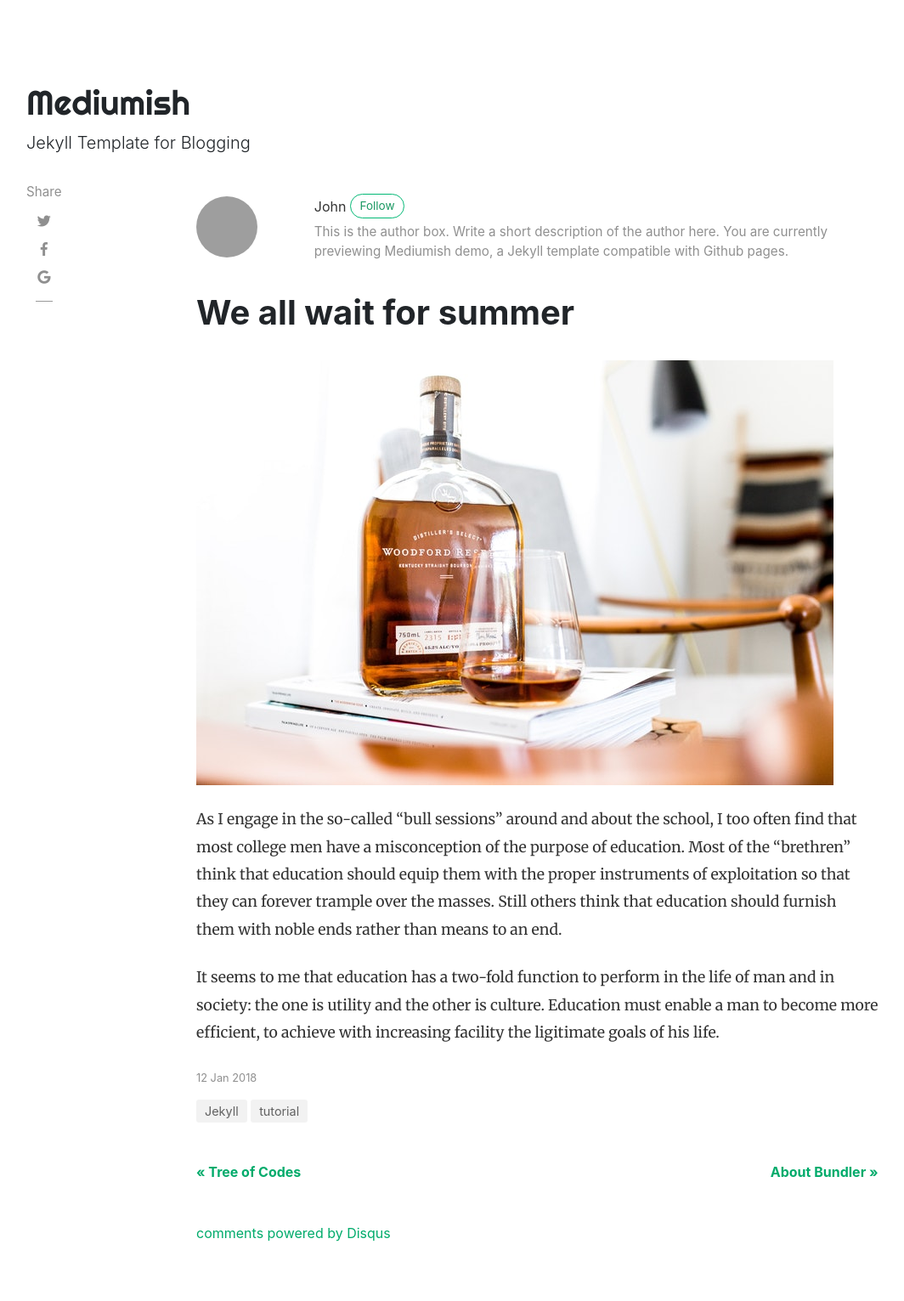
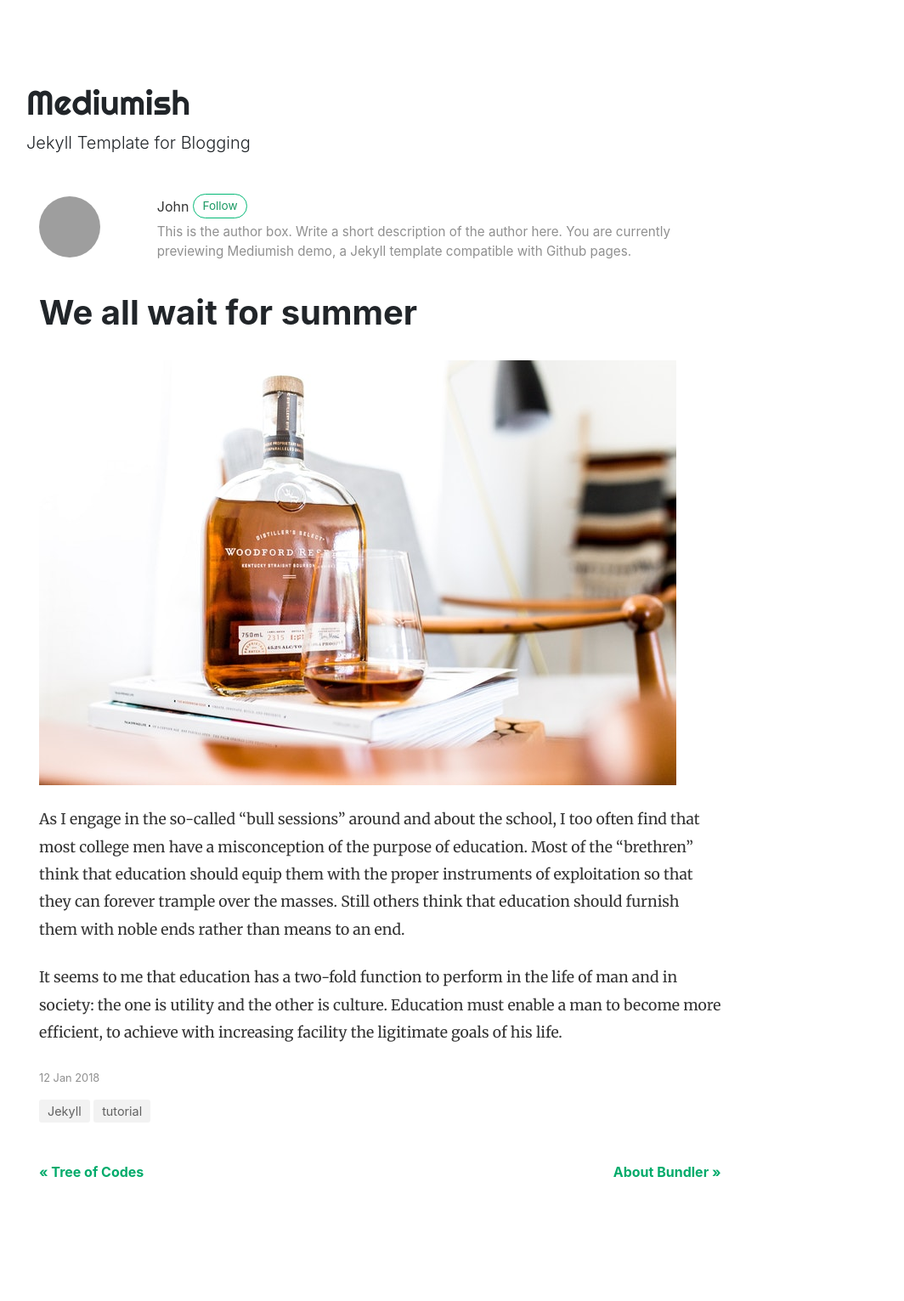
Before and after one commit to parope23/parope23.github.io, a Jekyll site: the page built from _posts/2018-01-12-we-all-wait-for-summer.md, in a window 1280 px wide. Shown: the whole page at 85% size, without its empty margins (54-1118 px from the left). Built offline with Jekyll 4.4.1, drawn with Linux system fonts in a browser that asks for light colours; nearby versions of some CDN libraries; comment, search, counter and statistics services are not loaded; after the commit the page ends 1391 px from its top, so only the background shows below that; grey boxes are pictures that could not be loaded.

Commit message:
Update post.html

```diff
--- a/_layouts/post.html
+++ b/_layouts/post.html
@@ -10,10 +10,7 @@ post_class: post-template
 <div class="container">
 	<div class="row">
 
-		<!-- Post Share -->
-		<div class="col-md-2 pl-0">
-           {% include share.html %}
-		</div>
+
 
 
 		<!-- Post -->
@@ -91,19 +88,3 @@ post_class: post-template
 </div>
 <!-- End Article
 ================================================== -->
-
-
-
-<!-- Begin Comments
-================================================== -->
-{% if page.comments != false %}
-    <div class="container">
-        <div id="comments" class="row justify-content-center mb-5">
-            <div class="col-md-8">
-                {% include disqus.html %}
-            </div>
-        </div>
-    </div>
-{% endif %}
-<!--End Comments
-================================================== -->
```
